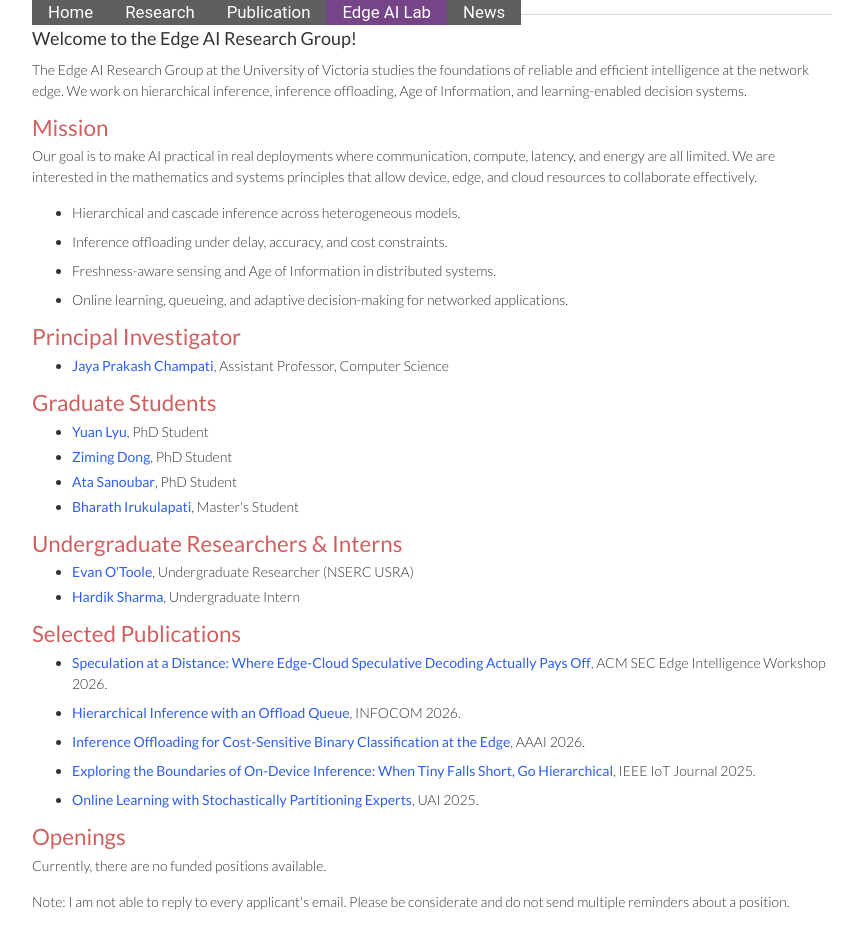
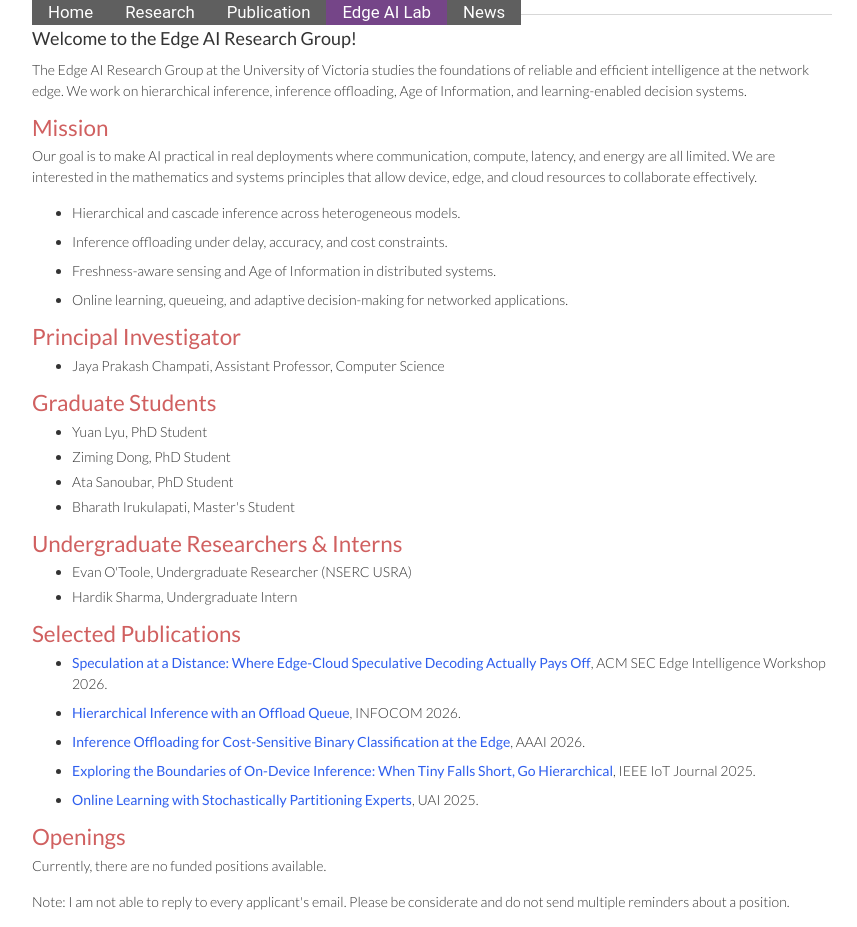
Before and after one commit to jpchampati/Website, a Jekyll site: the page lab.html, which Jekyll copies as it is, in a window 1280 px wide. Shown: the whole page, without its empty margins (208-1065 px from the left). Built offline with Jekyll 4.4.1, drawn with Linux system fonts in a browser that asks for light colours; nearby versions of some CDN libraries; some of the changed lines change nothing that is shown.

Commit message:
Show lab member names without links

```diff
--- a/lab.html
+++ b/lab.html
@@ -50,21 +50,21 @@
 
           <h3>Principal Investigator</h3>
           <ul class="compact-list">
-            <li><a href="team/jaya-prakash-champati.html">Jaya Prakash Champati</a>, Assistant Professor, Computer Science</li>
+            <li>Jaya Prakash Champati, Assistant Professor, Computer Science</li>
           </ul>
 
           <h3>Graduate Students</h3>
           <ul class="compact-list">
-            <li><a href="team/yuan-lyu.html">Yuan Lyu</a>, PhD Student</li>
-            <li><a href="team/ziming-dong.html">Ziming Dong</a>, PhD Student</li>
-            <li><a href="team/ata-sanoubar.html">Ata Sanoubar</a>, PhD Student</li>
-            <li><a href="team/bharath-irukulapati.html">Bharath Irukulapati</a>, Master's Student</li>
+            <li>Yuan Lyu, PhD Student</li>
+            <li>Ziming Dong, PhD Student</li>
+            <li>Ata Sanoubar, PhD Student</li>
+            <li>Bharath Irukulapati, Master's Student</li>
           </ul>
 
           <h3>Undergraduate Researchers &amp; Interns</h3>
           <ul class="compact-list">
-            <li><a href="team/evan-otoole.html">Evan O'Toole</a>, Undergraduate Researcher (NSERC USRA)</li>
-            <li><a href="team/hardik-sharma.html">Hardik Sharma</a>, Undergraduate Intern</li>
+            <li>Evan O'Toole, Undergraduate Researcher (NSERC USRA)</li>
+            <li>Hardik Sharma, Undergraduate Intern</li>
           </ul>
 
           <h3>Selected Publications</h3>
```
